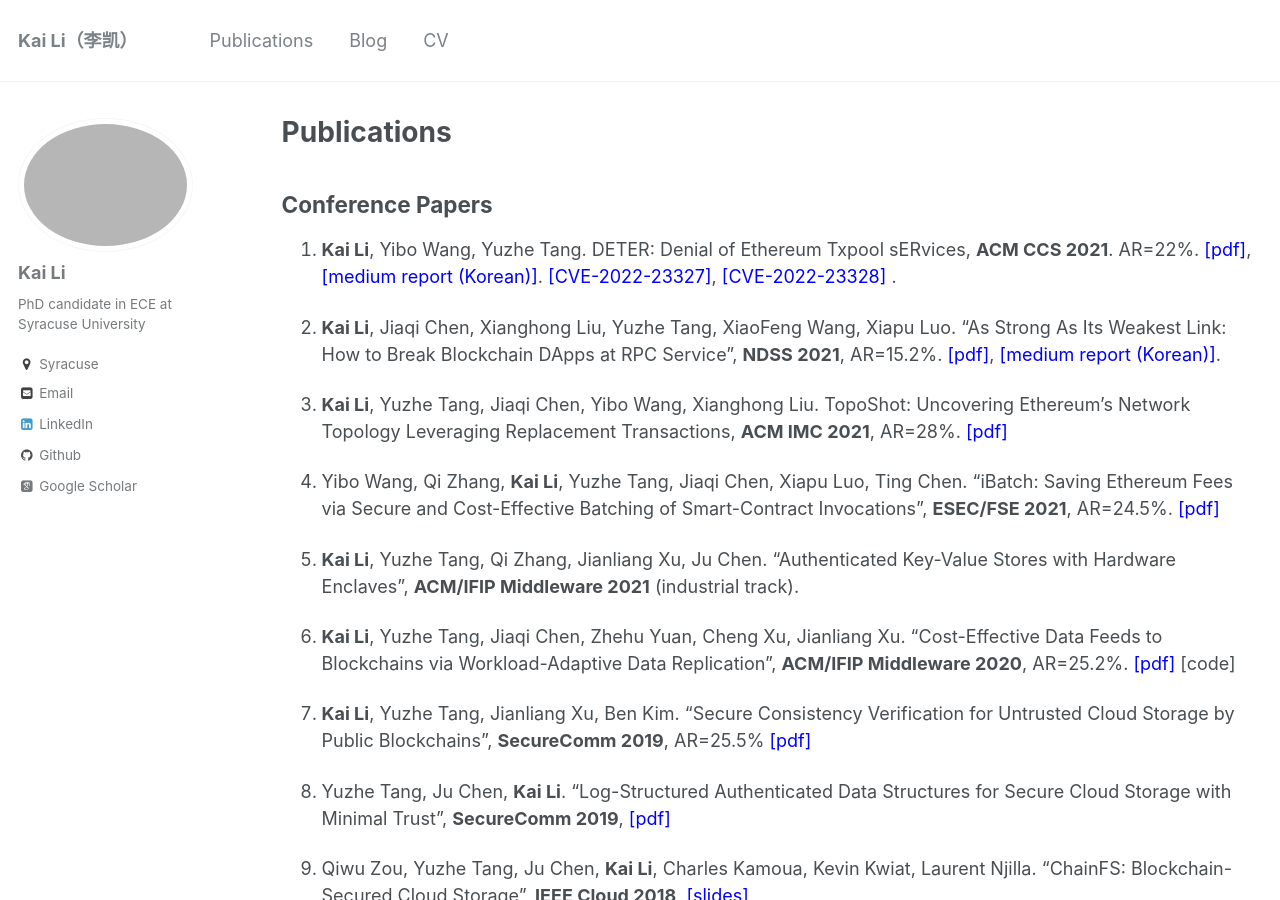
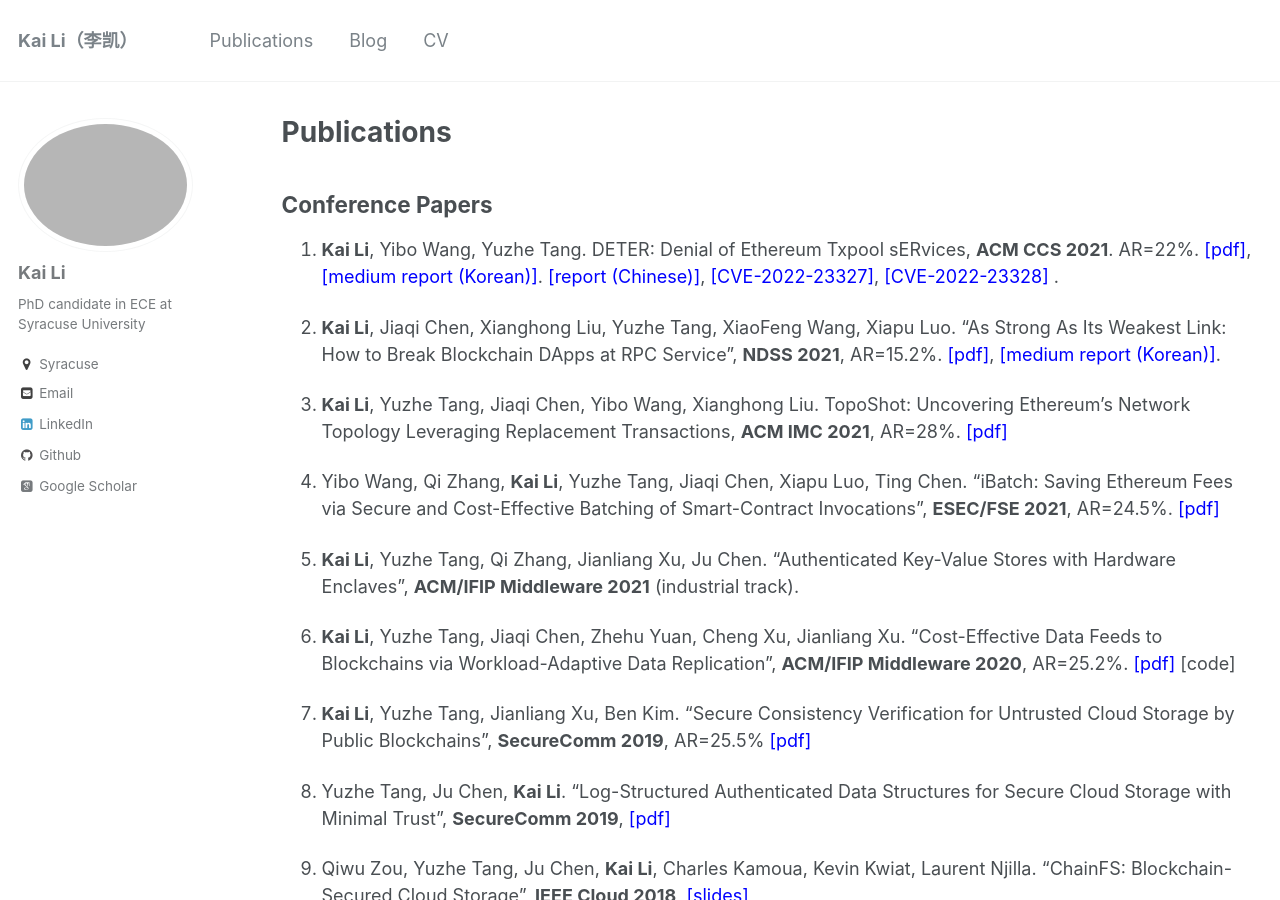
Before and after one commit to likai1993/likai1993.github.io, a Jekyll site: the page built from _pages/publications.md, in a window 1280 px wide and 900 px high. Built offline with Jekyll 4.4.1, drawn with Linux system fonts in a browser that asks for light colours; some web fonts are replaced.

Commit message:
Update publications.md

```diff
--- a/_pages/publications.md
+++ b/_pages/publications.md
@@ -10,7 +10,7 @@ author_profile: true
 Conference Papers
 ----
 
-1. **Kai Li**, Yibo Wang, Yuzhe Tang. DETER: Denial of Ethereum Txpool sERvices, **ACM CCS 2021**. AR=22%. <span style="color:blue">[[pdf]](https://dl.acm.org/doi/pdf/10.1145/3460120.3485369)</span>, <span style="color:blue">[[medium report (Korean)]](https://medium.com/decipher-media/deter-%ED%8A%B8%EB%9E%9C%EC%9E%AD%EC%85%98-%ED%92%80%EC%9D%84-%EB%B9%84%EC%9B%8C%EB%82%B4%EB%8A%94-%EA%B3%B5%EA%B2%A9-4476ad5ae506)</span>. <span style="color:blue">[[CVE-2022-23327]](https://cve.mitre.org/cgi-bin/cvename.cgi?name=CVE-2022-23327)</span>, <span style="color:blue">[[CVE-2022-23328]](https://cve.mitre.org/cgi-bin/cvename.cgi?name=CVE-2022-23328) </span>.
+1. **Kai Li**, Yibo Wang, Yuzhe Tang. DETER: Denial of Ethereum Txpool sERvices, **ACM CCS 2021**. AR=22%. <span style="color:blue">[[pdf]](https://dl.acm.org/doi/pdf/10.1145/3460120.3485369)</span>, <span style="color:blue">[[medium report (Korean)]](https://medium.com/decipher-media/deter-%ED%8A%B8%EB%9E%9C%EC%9E%AD%EC%85%98-%ED%92%80%EC%9D%84-%EB%B9%84%EC%9B%8C%EB%82%B4%EB%8A%94-%EA%B3%B5%EA%B2%A9-4476ad5ae506)</span>. <span style="color:blue"> [[report (Chinese)]](https://paperexplained.cn/articles/article/sdetail/bf772404-411f-4adf-a139-c2e94cd5cd97/)</span>, <span style="color:blue">[[CVE-2022-23327]](https://cve.mitre.org/cgi-bin/cvename.cgi?name=CVE-2022-23327)</span>, <span style="color:blue">[[CVE-2022-23328]](https://cve.mitre.org/cgi-bin/cvename.cgi?name=CVE-2022-23328) </span>.
 
 1. **Kai Li**, Jiaqi Chen, Xianghong Liu, Yuzhe Tang, XiaoFeng Wang, Xiapu Luo. "As Strong As Its Weakest Link: How to Break Blockchain DApps at RPC Service", **NDSS 2021**, AR=15.2%. <span style="color:blue">[[pdf]](https://www.ndss-symposium.org/wp-content/uploads/ndss2021_3C-1_23108_paper.pdf)</span>, <span style="color:blue">[[medium report (Korean)]](https://medium.com/decipher-media/as-strong-as-its-weakest-link-rpc-%EC%84%9C%EB%B9%84%EC%8A%A4%EB%A5%BC-%ED%86%B5%ED%95%B4-dapp-%EC%9E%A5%EC%95%A0%EB%A5%BC-%EC%9C%A0%EB%B0%9C-23dbf561f0fa)</span>.
 
```
